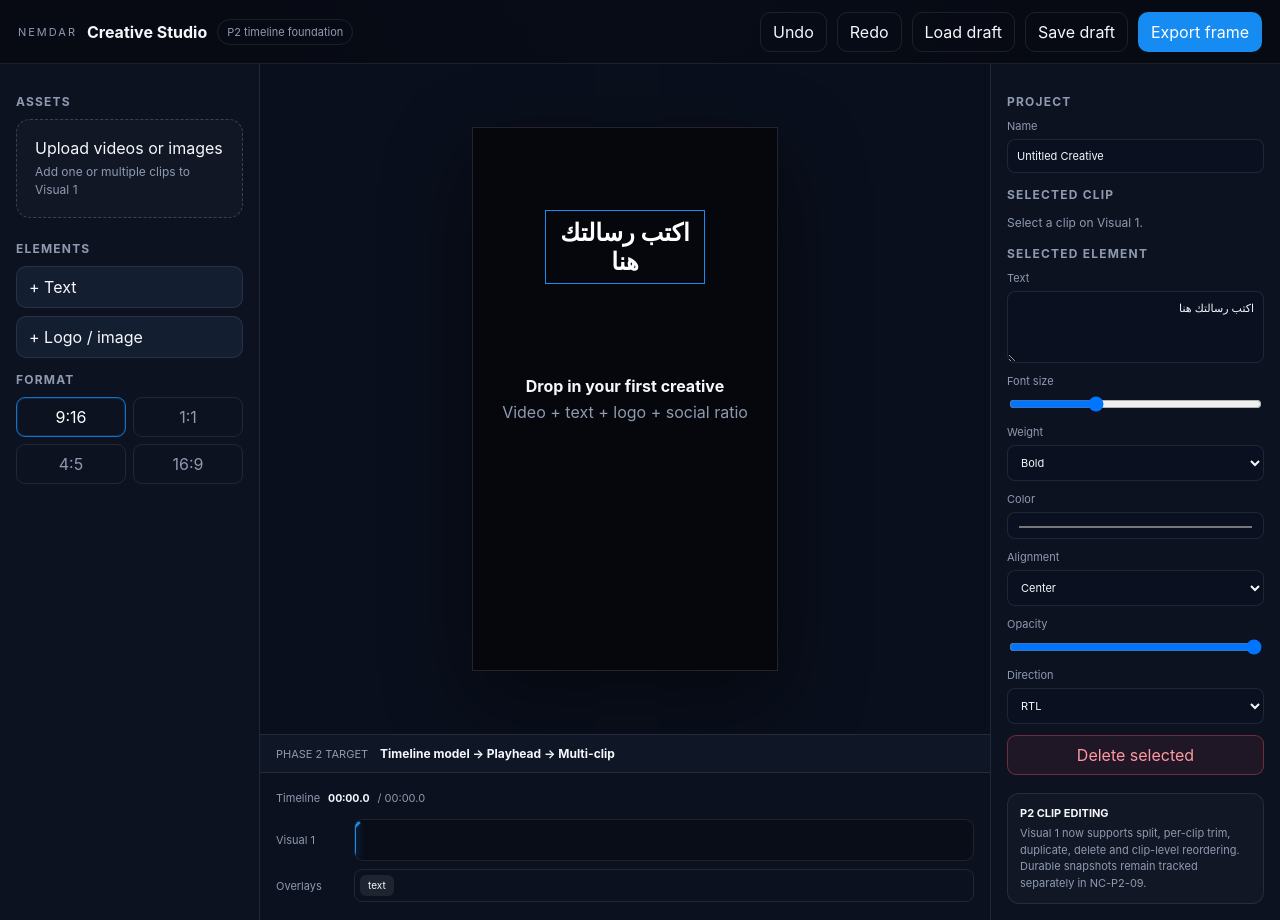
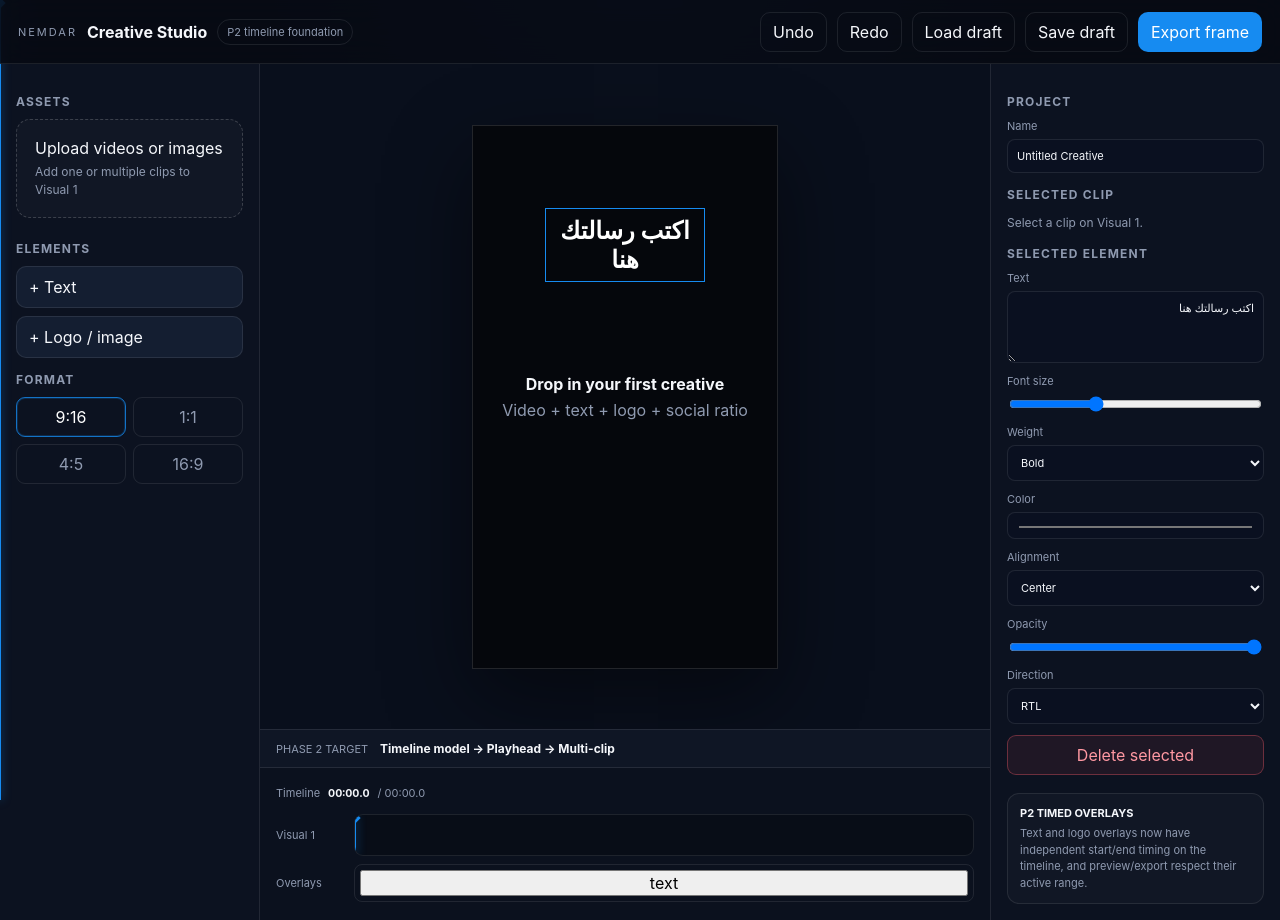
Before and after one commit to NEMDAR/Creative, a Next.js app: page / in a window 1280 px wide. Both pictures are taken after a click on the button "+ Text". Built offline with nearby package versions, Linux system fonts and the light colour scheme.

Commit message:
feat: add timed overlay tracks across preview and export

```diff
--- a/components/PhaseOneEditor.tsx
+++ b/components/PhaseOneEditor.tsx
@@ -110,6 +110,31 @@ export default function PhaseOneEditor() {
     if (selectedClipId && clips.some((clip) => clip.id === selectedClipId)) return;
     setSelectedClipId(clips[0]?.id ?? null);
   }, [timeline, selectedClipId]);
+
+  function getOverlayStart(overlay: Overlay) {
+    return Math.max(0, overlay.startTime ?? 0);
+  }
+
+  function getOverlayEnd(overlay: Overlay) {
+    const fallback = timeline.duration > 0 ? timeline.duration : Number.POSITIVE_INFINITY;
+    const value = overlay.endTime ?? fallback;
+    return Math.max(getOverlayStart(overlay), value);
+  }
+
+  function isOverlayActive(overlay: Overlay, time: number) {
+    return time >= getOverlayStart(overlay) && time <= getOverlayEnd(overlay);
+  }
+
+  function defaultOverlayTiming() {
+    if (timeline.duration <= 0) {
+      return { startTime: 0, endTime: null as number | null };
+    }
+
+    const startTime = Math.max(0, Math.min(timeline.playhead, timeline.duration));
+    const remaining = Math.max(0.1, timeline.duration - startTime);
+    const endTime = Math.min(timeline.duration, startTime + Math.min(3, remaining));
+    return { startTime, endTime };
+  }
 
   function replaceProject(
     updater: (current: CreatorProject) => CreatorProject,
@@ -294,6 +319,7 @@ export default function PhaseOneEditor() {
 
   function addText() {
     const id = crypto.randomUUID();
+    const timing = defaultOverlayTiming();
     const overlay: TextOverlay = {
       id,
       kind: "text",
@@ -306,6 +332,7 @@ export default function PhaseOneEditor() {
       opacity: 1,
       align: "center",
       direction: "rtl",
+      ...timing,
     };
     replaceProject((p) => ({ ...p, overlays: [...p.overlays, overlay] }));
     setSelectedId(id);
@@ -317,6 +344,7 @@ export default function PhaseOneEditor() {
     const reader = new FileReader();
     reader.onload = () => {
       const id = crypto.randomUUID();
+      const timing = defaultOverlayTiming();
       const overlay: Overlay = {
         id,
         kind: "image",
@@ -325,6 +353,7 @@ export default function PhaseOneEditor() {
         y: 10,
         width: 18,
         opacity: 1,
+        ...timing,
       };
       replaceProject((p) => ({ ...p, overlays: [...p.overlays, overlay] }));
       setSelectedId(id);
@@ -496,7 +525,7 @@ export default function PhaseOneEditor() {
     if (!source) return;
     drawCover(ctx, source, canvas.width, canvas.height);
 
-    for (const overlay of project.overlays) {
+    for (const overlay of project.overlays.filter((item) => isOverlayActive(item, timeline.playhead))) {
       if (overlay.kind === "text") {
         ctx.save();
         ctx.globalAlpha = overlay.opacity;
@@ -544,13 +573,14 @@ export default function PhaseOneEditor() {
     source: HTMLVideoElement | HTMLImageElement,
     width: number,
     height: number,
-    overlayImages: Map<string, HTMLImageElement>
+    overlayImages: Map<string, HTMLImageElement>,
+    timelineTime: number
   ) {
     ctx.fillStyle = "#0b1020";
     ctx.fillRect(0, 0, width, height);
     drawCover(ctx, source, width, height);
 
-    for (const overlay of project.overlays) {
+    for (const overlay of project.overlays.filter((item) => isOverlayActive(item, timelineTime))) {
       if (overlay.kind === "text") {
         ctx.save();
         ctx.globalAlpha = overlay.opacity;
@@ -693,7 +723,15 @@ export default function PhaseOneEditor() {
 
       const exportDurationMs = Math.max(1, (end - start) * 1000);
       video.muted = true;
-      drawCompositionFrame(ctx, video, canvas.width, canvas.height, overlayImages);
+      const exportTimelineStart = activeClip?.timelineStart ?? timeline.playhead;
+      drawCompositionFrame(
+        ctx,
+        video,
+        canvas.width,
+        canvas.height,
+        overlayImages,
+        exportTimelineStart
+      );
       recorder.start(250);
       void video.play().catch(() => undefined);
 
@@ -703,7 +741,17 @@ export default function PhaseOneEditor() {
         const render = () => {
           try {
             if (video.readyState >= 2) {
-              drawCompositionFrame(ctx, video, canvas.width, canvas.height, overlayImages);
+              const frameTimelineTime =
+                (activeClip?.timelineStart ?? 0) +
+                Math.max(0, video.currentTime - (activeClip?.sourceStart ?? start));
+              drawCompositionFrame(
+                ctx,
+                video,
+                canvas.width,
+                canvas.height,
+                overlayImages,
+                frameTimelineTime
+              );
             }
 
             const elapsedMs = performance.now() - startedAt;
@@ -956,7 +1004,7 @@ export default function PhaseOneEditor() {
               )}
               {media?.kind === "image" && <img id="creative-image" src={media.url} alt="Creative source" className="mediaLayer" />}
 
-              {project.overlays.map((overlay) => (
+              {project.overlays.filter((overlay) => isOverlayActive(overlay, timeline.playhead)).map((overlay) => (
                 <div
                   key={overlay.id}
                   className={selectedId === overlay.id ? "overlay selected" : "overlay"}
@@ -1036,8 +1084,33 @@ export default function PhaseOneEditor() {
             </div>
             <div className="timelineRow">
               <div className="trackLabel">Overlays</div>
-              <div className="overlayTrack">
-                {project.overlays.map((o) => <span key={o.id}>{o.kind}</span>)}
+              <div className="overlayTrack" data-testid="overlay-track">
+                {project.overlays.map((overlay) => {
+                  const start = getOverlayStart(overlay);
+                  const end = Math.min(getOverlayEnd(overlay), timeline.duration || getOverlayEnd(overlay));
+                  const width = Math.max(0.1, end - start);
+                  return (
+                    <button
+                      type="button"
+                      key={overlay.id}
+                      data-testid="overlay-track-item"
+                      className={selectedId === overlay.id ? "overlayTimingBar active" : "overlayTimingBar"}
+                      style={{
+                        left: `${timeline.duration > 0 ? (start / timeline.duration) * 100 : 0}%`,
+                        width: `${timeline.duration > 0 ? (width / timeline.duration) * 100 : 100}%`,
+                      }}
+                      onClick={() => setSelectedId(overlay.id)}
+                    >
+                      {overlay.kind}
+                    </button>
+                  );
+                })}
+                <div
+                  className="timelinePlayhead overlayPlayhead"
+                  style={{
+                    left: `${timeline.duration > 0 ? (timeline.playhead / timeline.duration) * 100 : 0}%`,
+                  }}
+                />
               </div>
             </div>
           </div>
@@ -1110,7 +1183,45 @@ export default function PhaseOneEditor() {
           )}
 
           <h2>Selected element</h2>
-          {!selected && <p className="hint">Select a text or logo on the stage.</p>}
+          {!selected && <p className="hint">Select a text or logo on the stage or overlay track.</p>}
+          {selected && timeline.duration > 0 && (
+            <div className="overlayTimingInspector">
+              <label>
+                Overlay start
+                <input
+                  aria-label="Overlay start"
+                  type="number"
+                  min={0}
+                  max={Math.max(0, getOverlayEnd(selected) - 0.1)}
+                  step="0.1"
+                  value={getOverlayStart(selected)}
+                  onChange={(e) => {
+                    const end = Math.min(getOverlayEnd(selected), timeline.duration);
+                    const value = Math.max(0, Math.min(Number(e.target.value), Math.max(0, end - 0.1)));
+                    updateOverlay(selected.id, { startTime: value } as Partial<Overlay>);
+                  }}
+                />
+              </label>
+              <label>
+                Overlay end
+                <input
+                  aria-label="Overlay end"
+                  type="number"
+                  min={getOverlayStart(selected) + 0.1}
+                  max={timeline.duration}
+                  step="0.1"
+                  value={Math.min(getOverlayEnd(selected), timeline.duration)}
+                  onChange={(e) => {
+                    const value = Math.max(
+                      getOverlayStart(selected) + 0.1,
+                      Math.min(Number(e.target.value), timeline.duration)
+                    );
+                    updateOverlay(selected.id, { endTime: value } as Partial<Overlay>);
+                  }}
+                />
+              </label>
+            </div>
+          )}
           {selected?.kind === "text" && (
             <>
               <label>Text<textarea value={selected.text} dir="auto" onChange={(e) => updateOverlay(selected.id, { text: e.target.value } as Partial<Overlay>)} /></label>
@@ -1131,8 +1242,8 @@ export default function PhaseOneEditor() {
           {selected && <button className="danger" onClick={deleteSelected}>Delete selected</button>}
 
           <div className="notice">
-            <b>P2 clip editing</b>
-            <span>Visual 1 now supports split, per-clip trim, duplicate, delete and clip-level reordering. Durable snapshots remain tracked separately in NC-P2-09.</span>
+            <b>P2 timed overlays</b>
+            <span>Text and logo overlays now have independent start/end timing on the timeline, and preview/export respect their active range.</span>
           </div>
         </aside>
       </section>
```
